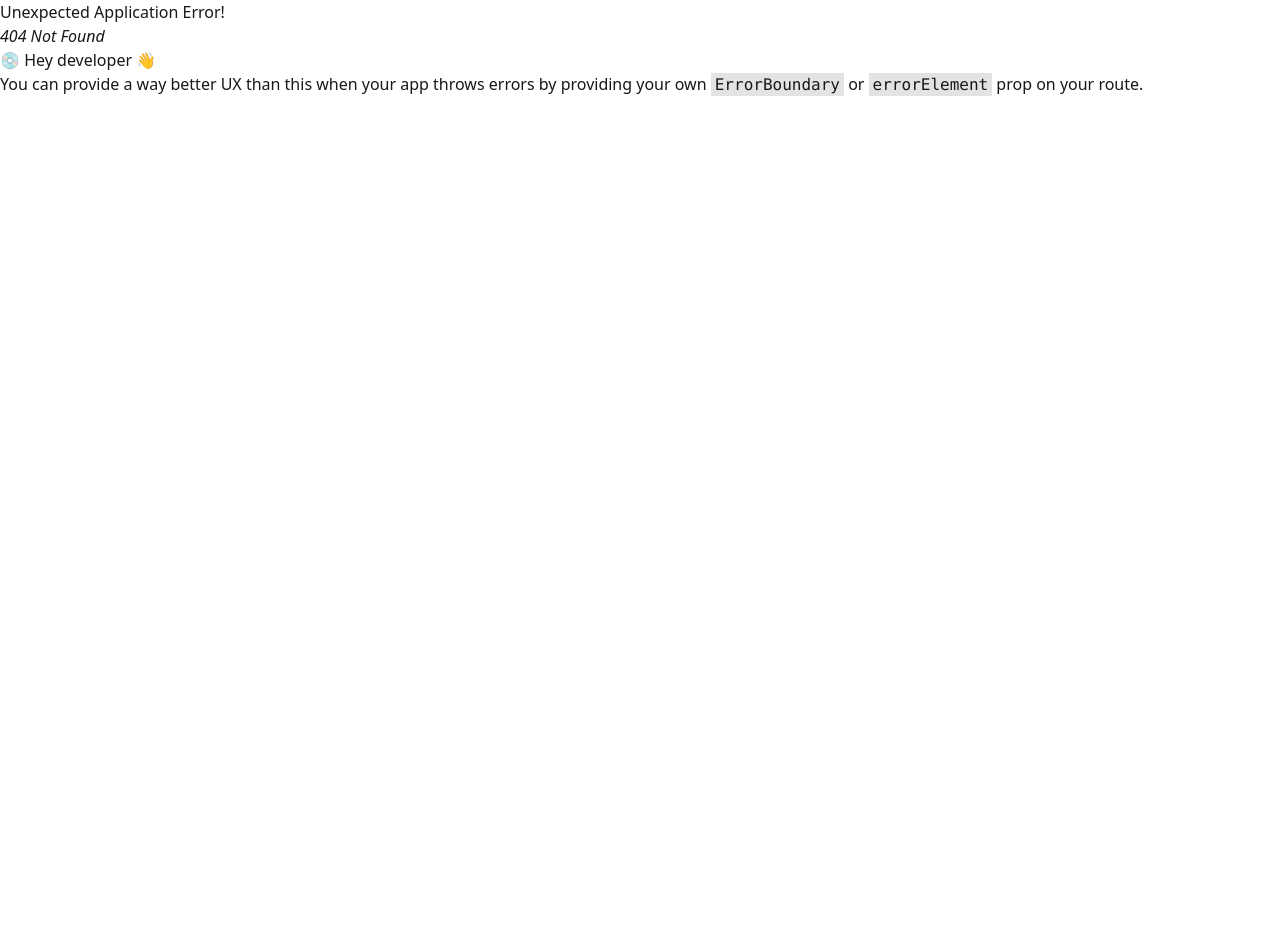
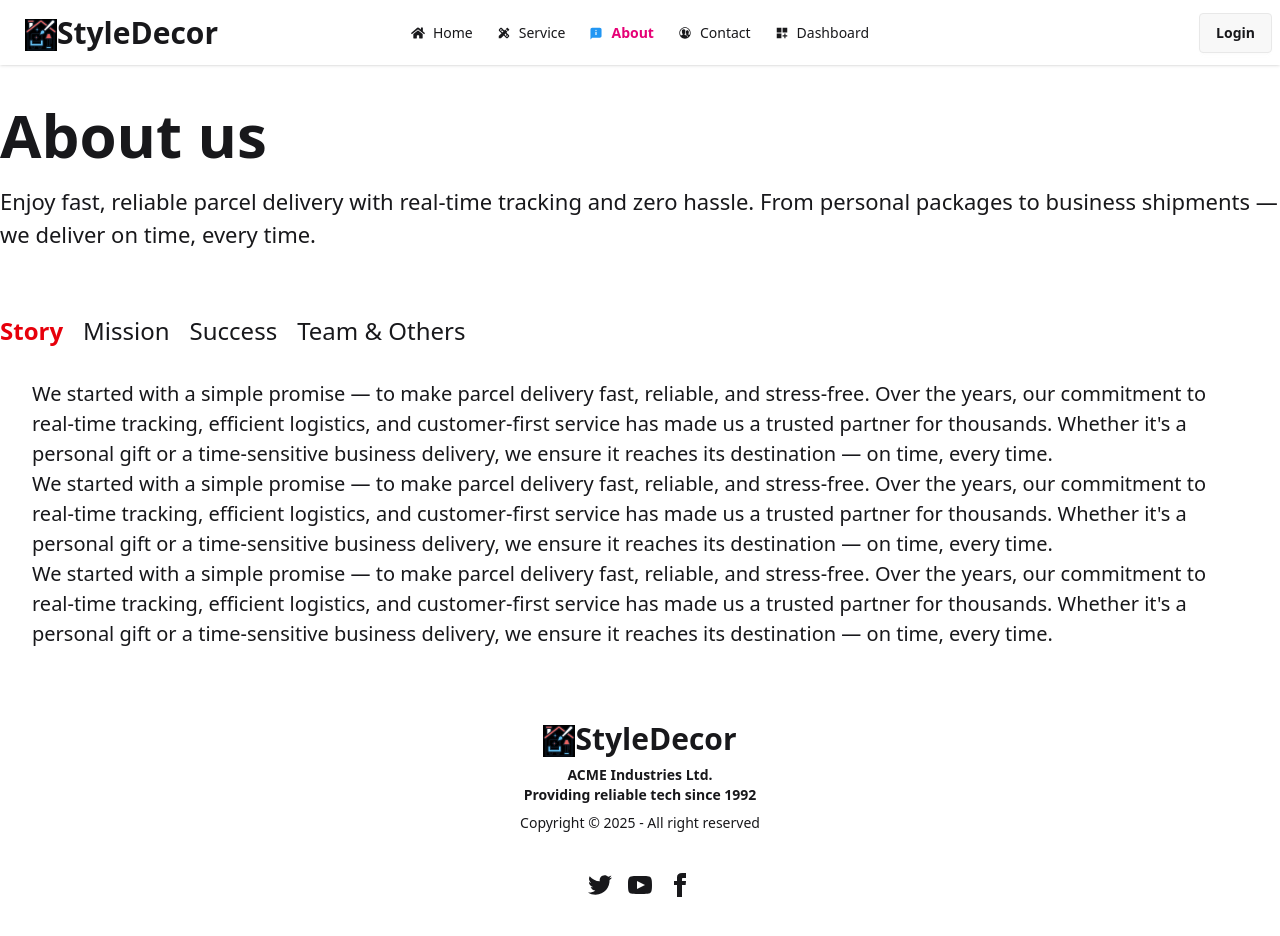
Before and after one commit to Dibakar-Biswas/HomeDecor-Client, a React (Vite) app: page /about/story in a window 1280 px wide. Before the commit this address had no page. Before the commit the page ends 800 px from the top, so only its background shows below. Built offline with nearby package versions, Linux system fonts and the light colour scheme.

Commit message:
added about page

```diff
--- /dev/null
+++ b/src/pages/About/About.jsx
@@ -0,0 +1,67 @@
+import React from "react";
+import { NavLink, Outlet } from "react-router";
+
+const About = () => {
+  const links = (
+    <>
+      <li>
+        <NavLink
+          className={({ isActive }) =>
+            isActive ? "text-red-600 font-extrabold" : ""
+          }
+          to="story"
+        >
+          Story
+        </NavLink>
+      </li>
+      <li>
+        <NavLink
+          className={({ isActive }) =>
+            isActive ? "text-red-600 font-extrabold" : ""
+          }
+          to="mission"
+        >
+          Mission
+        </NavLink>
+      </li>
+      <li>
+        <NavLink
+          className={({ isActive }) =>
+            isActive ? "text-red-600 font-extrabold" : ""
+          }
+          to="success"
+        >
+          Success
+        </NavLink>
+      </li>
+      <li>
+        <NavLink
+          className={({ isActive }) =>
+            isActive ? "text-red-600 font-extrabold" : ""
+          }
+          to="team"
+        >
+          Team & Others
+        </NavLink>
+      </li>
+    </>
+  );
+  return (
+    <div className="mt-10">
+      <div className="mb-16">
+        <h2 className="font-extrabold text-6xl mb-5">About us</h2>
+        <p className="text-[22px]">
+          Enjoy fast, reliable parcel delivery with real-time tracking and zero
+          hassle. From personal packages to business shipments — we deliver on
+          time, every time.
+        </p>
+      </div>
+      <div>
+        <ul className="flex text-2xl gap-5">{links}</ul>
+        <Outlet></Outlet>
+      </div>
+    </div>
+  );
+};
+
+export default About;
--- /dev/null
+++ b/src/pages/About/Mission.jsx
@@ -0,0 +1,12 @@
+
+import React from 'react';
+
+const Mission = () => {
+    return (
+        <div className='text-[20px] p-8'>
+            <p className="">Our mission is to revolutionize parcel delivery by combining cutting-edge technology with genuine care. We prioritize transparency in every shipment, sustainability in our operations, and reliability in our service. Through continuous innovation and a customer-first approach, we empower businesses and individuals to connect seamlessly across distances. Every package matters, every deadline counts, and every customer deserves excellence — that's our promise.</p>
+        </div>
+    );
+};
+
+export default Mission;
--- /dev/null
+++ b/src/pages/About/Story.jsx
@@ -0,0 +1,14 @@
+
+import React from 'react';
+
+const Story = () => {
+    return (
+        <div className='text-[20px] p-8'>
+            <p>We started with a simple promise — to make parcel delivery fast, reliable, and stress-free. Over the years, our commitment to real-time tracking, efficient logistics, and customer-first service has made us a trusted partner for thousands. Whether it's a personal gift or a time-sensitive business delivery, we ensure it reaches its destination — on time, every time.</p>
+            <p>We started with a simple promise — to make parcel delivery fast, reliable, and stress-free. Over the years, our commitment to real-time tracking, efficient logistics, and customer-first service has made us a trusted partner for thousands. Whether it's a personal gift or a time-sensitive business delivery, we ensure it reaches its destination — on time, every time.</p>
+            <p>We started with a simple promise — to make parcel delivery fast, reliable, and stress-free. Over the years, our commitment to real-time tracking, efficient logistics, and customer-first service has made us a trusted partner for thousands. Whether it's a personal gift or a time-sensitive business delivery, we ensure it reaches its destination — on time, every time.</p>
+        </div>
+    );
+};
+
+export default Story;
--- /dev/null
+++ b/src/pages/About/Success.jsx
@@ -0,0 +1,13 @@
+
+import React from 'react';
+
+const Success = () => {
+    return (
+        <div className='text-[20px] p-8'>
+            <p>Our success is measured not just in packages delivered, but in trust earned. We've grown from a small team with big dreams to a network serving thousands across the nation. With a 98% on-time delivery rate, zero-compromise tracking systems, and countless satisfied customers, we've proven that quality and speed can coexist. From launching real-time GPS tracking to expanding our eco-friendly fleet, each milestone reflects our dedication to doing delivery differently — and doing it better.
+</p>
+        </div>
+    );
+};
+
+export default Success;
--- /dev/null
+++ b/src/pages/About/Team.jsx
@@ -0,0 +1,13 @@
+
+import React from 'react';
+
+const Team = () => {
+    return (
+        <div className='text-[20px] p-8'>
+            <p>Behind every successful delivery is a team of dedicated professionals who take pride in what they do. Our drivers, dispatchers, customer service representatives, and logistics experts work in harmony to ensure your package arrives safely and on time. We invest in our people through continuous training, competitive benefits, and a culture of respect and accountability. At the heart of our company are individuals who treat every parcel as if it were their own — because to us, you're not just a customer, you're family.
+</p>
+        </div>
+    );
+};
+
+export default Team;
--- a/src/pages/Shared/Navbar/Navbar.jsx
+++ b/src/pages/Shared/Navbar/Navbar.jsx
@@ -24,7 +24,7 @@ const Navbar = () => {
       <li><NavLink className={({ isActive }) =>
             isActive ? "text-pink-600 font-bold" : ""
           }
-          to="/" ><FcAbout /> About
+          to="/about" ><FcAbout /> About
         </NavLink>
         </li>
       <li><NavLink className={({ isActive }) =>
--- a/src/routes/router.jsx
+++ b/src/routes/router.jsx
@@ -1,6 +1,11 @@
 import { createBrowserRouter } from "react-router";
 import RootLayout from "../layouts/RootLayout";
 import Home from "../pages/Home/Home/Home";
+import About from "../pages/About/About";
+import Story from "../pages/About/Story";
+import Mission from "../pages/About/Mission";
+import Success from "../pages/About/Success";
+import Team from "../pages/About/Team";
 
 export const router = createBrowserRouter([
   {
@@ -10,7 +15,29 @@ export const router = createBrowserRouter([
         {
             index: true,
             Component: Home
-        }
+        },
+        {
+        path: "/about",
+        Component: About,
+        children: [
+          {
+            path: "/about/story",
+            Component: Story,
+          },
+          {
+            path: "/about/mission",
+            Component: Mission,
+          },
+          {
+            path: "/about/success",
+            Component: Success,
+          },
+          {
+            path: "/about/team",
+            Component: Team,
+          },
+        ],
+      },
     ]
   },
 ]);
```
